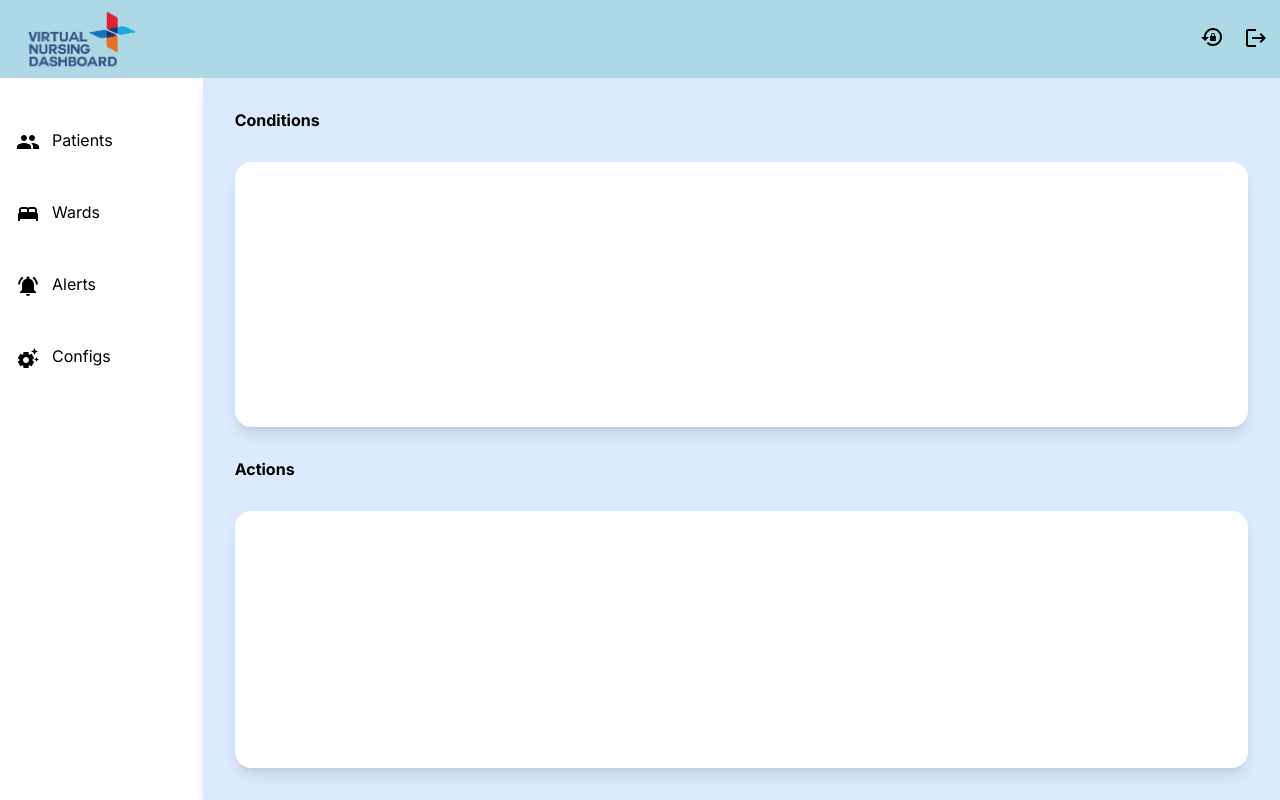
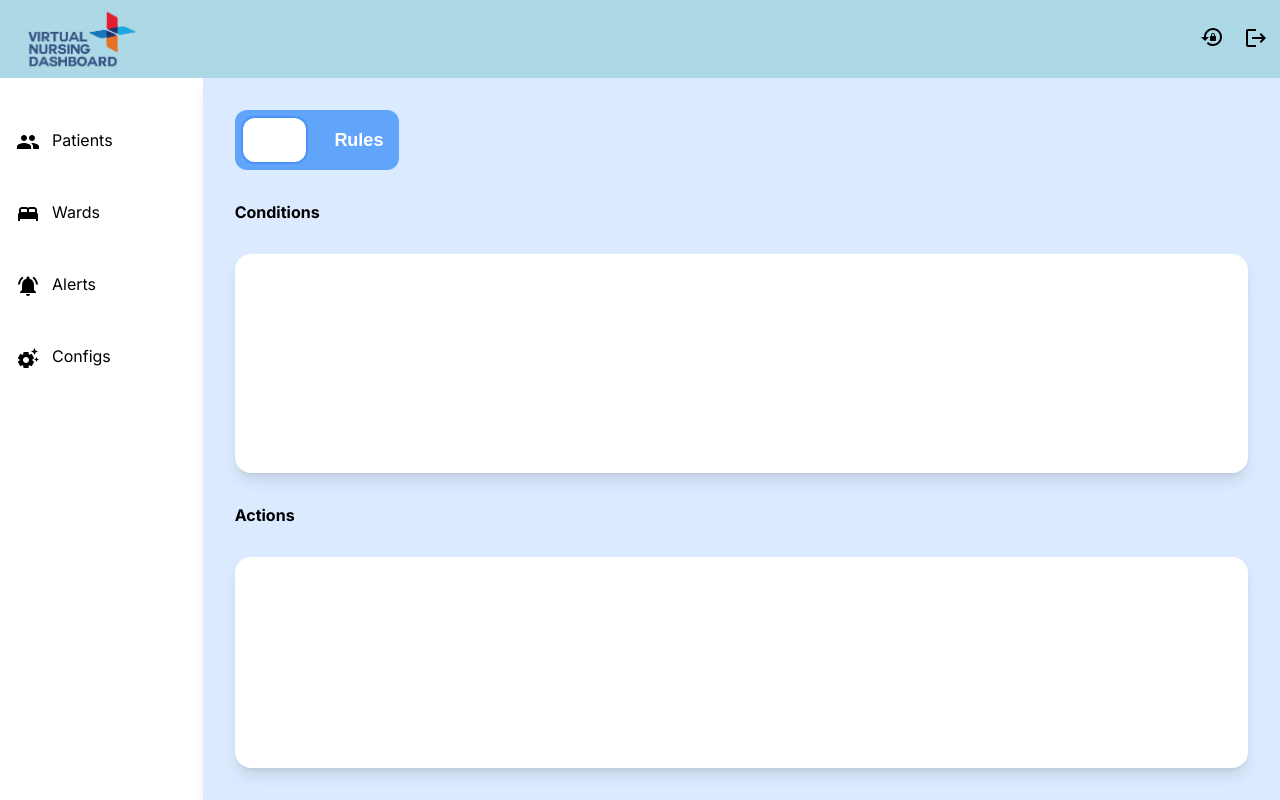
Before and after one commit to AHVirtualNursing/virtual-nursing-dashboard, a Next.js app: page /configs in a window 1280 px wide. Built offline with nearby package versions, Linux system fonts and the light colour scheme; no server answers; sample sign-in values are in the browser's storage.

Commit message:
feat: tabs for configs page

```diff
--- a/src/pages/configs.tsx
+++ b/src/pages/configs.tsx
@@ -1,9 +1,27 @@
 import PendingFollowUps from "@/components/PendingFollowUps";
-import React from "react";
+import React, { useState } from "react";
 
 function Configs() {
+  const tabPages = [{ title: "Vitals" }, { title: "Rules" }];
+  const [selectedTab, setSelectedTab] = useState(0);
+
   return (
     <div className="flex flex-col p-8 gap-8 bg-blue-100 w-full shadow-lg">
+      <div className="flex flex-row flex-start gap-10">
+        <div className="bg-blue-400 p-2  rounded-xl flex justify-between items-center gap-x-5 ">
+          {tabPages.map((item, index) => (
+            <button
+              key={index}
+              className={`bg-transparent border-none w-full p-2 rounded-xl text-center font-bold text-lg text-white ${
+                selectedTab === index ? "ring-2 bg-white text-blue-600" : ""
+              }`}
+              onClick={() => setSelectedTab(index)}
+            >
+              {item.title}
+            </button>
+          ))}
+        </div>
+      </div>
       <h4 className="flex flex-start">Conditions</h4>
       <div className="bg-white rounded-2xl h-1/2 p-4 flex shadow-lg "></div>
       <h4 className="flex flex-start">Actions</h4>
```
